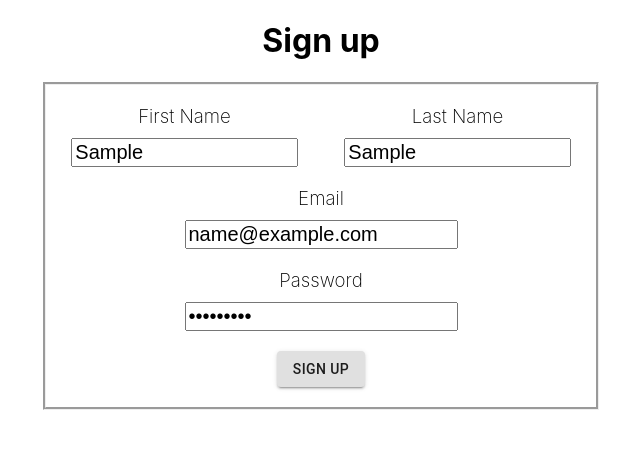
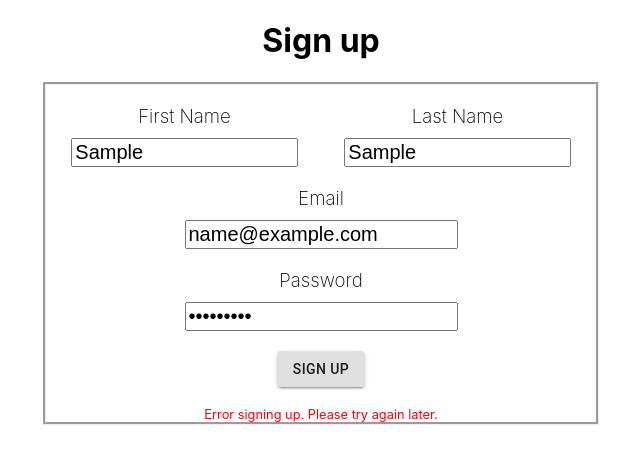
Before and after one commit to TerrorJacktyl/jinx-it-project, a React (Create React App) app in the folder eportfolio-app/: page /signup in a window 1280 px wide. Both pictures are taken after typing "Sample", "Sample", "name@example.com", "Sample123" into the empty fields and a click on the button "SIGN UP". Shown: the top 464 px of the page, without its empty margins (319-959 px from the left). Built offline with nearby package versions, Linux system fonts and the light colour scheme.

Commit message:
add error message for failed signup

```diff
--- a/eportfolio-app/src/Signup.tsx
+++ b/eportfolio-app/src/Signup.tsx
@@ -47,7 +47,6 @@ const FormDiv = styled.div`
     border-style: groove;
     width: 50%;
     margin: auto;
-
 `
 
 const SignupSchema = Yup.object().shape({
@@ -119,6 +118,7 @@ const Signup = () => {
                     <StyledFormEntry name="password" type="password" />
                     {errors.password && touched.password ? <ErrorMessage>{errors.password}</ErrorMessage> : null}
                     <StyledButton variant="contained" type="submit">Sign Up</StyledButton>
+                    {submittionError ? <ErrorMessage>Error signing up. Please try again later.</ErrorMessage> : null}
                 </Form>
                 )}
             </Formik>
```
